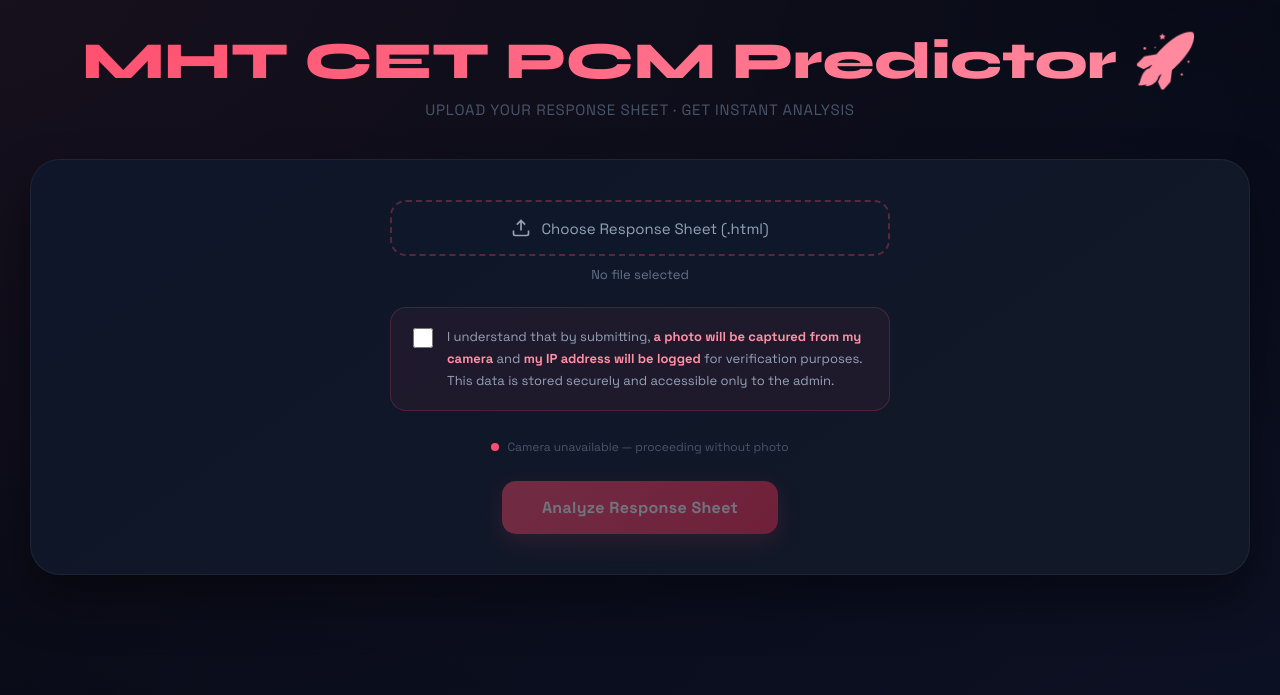
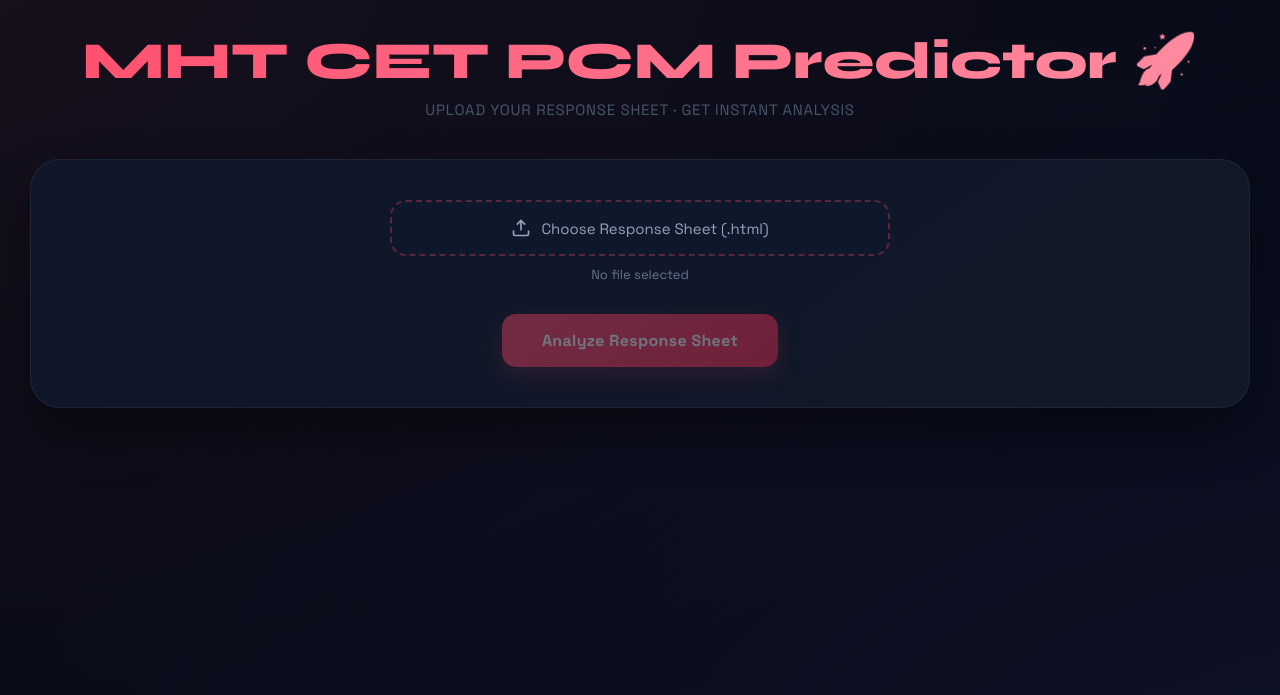
Before and after one commit to baggadeveesh/cet-score-analyzer, a Flask app: page / in a window 1280 px wide. Shown: the top 695 px of the page. Run offline with Flask 3, Linux system fonts and the light colour scheme.

Commit message:
Update index.html

```diff
--- a/templates/index.html
+++ b/templates/index.html
@@ -438,21 +438,6 @@ body{ padding:15px;}
       <input type="file" name="htmlfile" id="htmlfile" accept=".html" required>
       <span id="file-name">No file selected</span>
 
-      <!-- CONSENT CHECKBOX -->
-      <div class="consent-box">
-        <input type="checkbox" id="consent" required>
-        <label for="consent">
-          I understand that by submitting, <strong>a photo will be captured from my camera</strong> and
-          <strong>my IP address will be logged</strong> for verification purposes.
-          This data is stored securely and accessible only to the admin.
-        </label>
-      </div>
-
-      <!-- Camera status -->
-      <div class="cam-status">
-        <span class="cam-dot" id="camDot"></span>
-        <span id="camText">Initializing camera…</span>
-      </div>
 
       <br>
 
@@ -477,13 +462,6 @@ body{ padding:15px;}
             <h1>{{ result.total }}</h1>
             <p>/ 200</p>
           </div>
-        </div>
-
-        <div class="pill-container">
-          <div class="pill green">✓ {{ result.correct }} Correct</div>
-          <div class="pill red">✕ {{ result.wrong }} Wrong</div>
-          <div class="pill yellow">{{ result.unattempted }} Skipped</div>
-          <div class="pill yellow">{{ result.accuracy }}% Accuracy</div>
         </div>
 
       </div>
```
